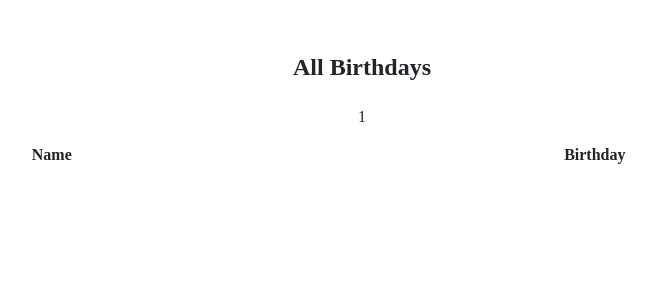
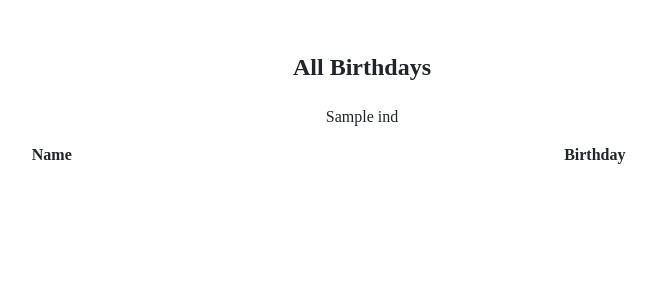
Before and after one commit to rohityellapu/CS50x, a Flask app: template 9.Flask/Lab/birthdays/templates/index.html in a window 1280 px wide. Shown: the part 311-611 px from the top of the page, without its empty margins (278-934 px from the left). Run offline with Flask 2, Linux system fonts and the light colour scheme; the template is opened without the code that fills it: most values are stand-ins (such as "Sample title", 1, 10 or a date in 2020); lists and menus that the app fills with data are empty; some libraries are stand-ins or nearby versions.

Commit message:
Fri, Oct 28, 2022, 11:38 AM +00:00

```diff
--- a/9.Flask/Lab/birthdays/app.py
+++ b/9.Flask/Lab/birthdays/app.py
@@ -23,7 +23,7 @@ def after_request(response):
 
 
 @app.route("/", methods=["GET", "POST"])
-def index():
+def index(ind):
     if request.method == "POST":
 
         # TODO: Add the user's entry into the database
@@ -33,5 +33,5 @@ def index():
     else:
 
         # TODO: Display the entries in the database on index.html
-        index = db.execute(f"SELECT * FROM birthdays")
-        return render_template("index.html", index)
+        ind = db.execute(f"SELECT * FROM birthdays")
+        return render_template("index.html")
--- a/9.Flask/Lab/birthdays/templates/index.html
+++ b/9.Flask/Lab/birthdays/templates/index.html
@@ -29,7 +29,7 @@
                     </thead>
                     <tbody>
                         <!-- TODO: Loop through the database entries to display them in this table -->
-                        {{index}}
+                        {{ind}}
                     </tbody>
                 </table>
             </div>
```
